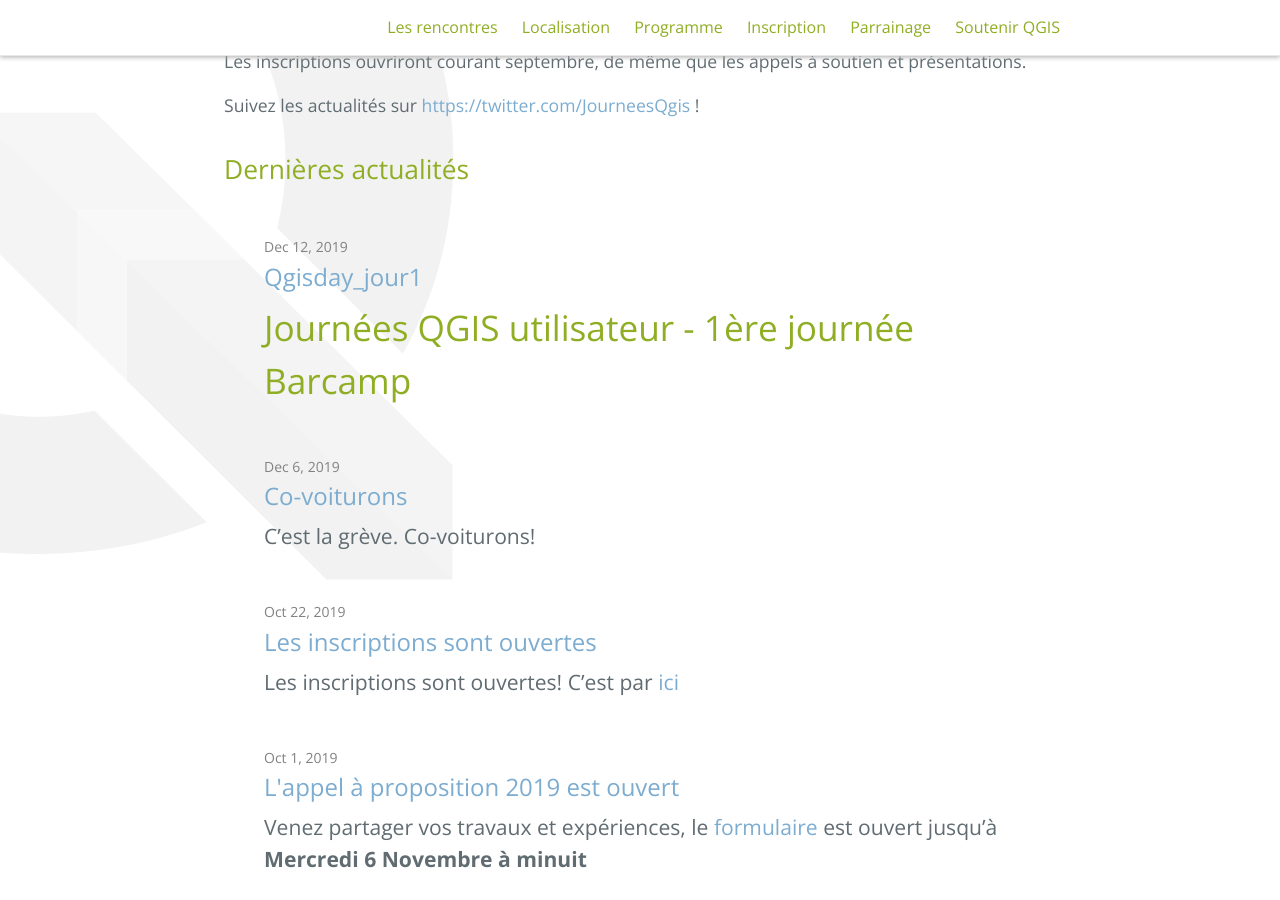
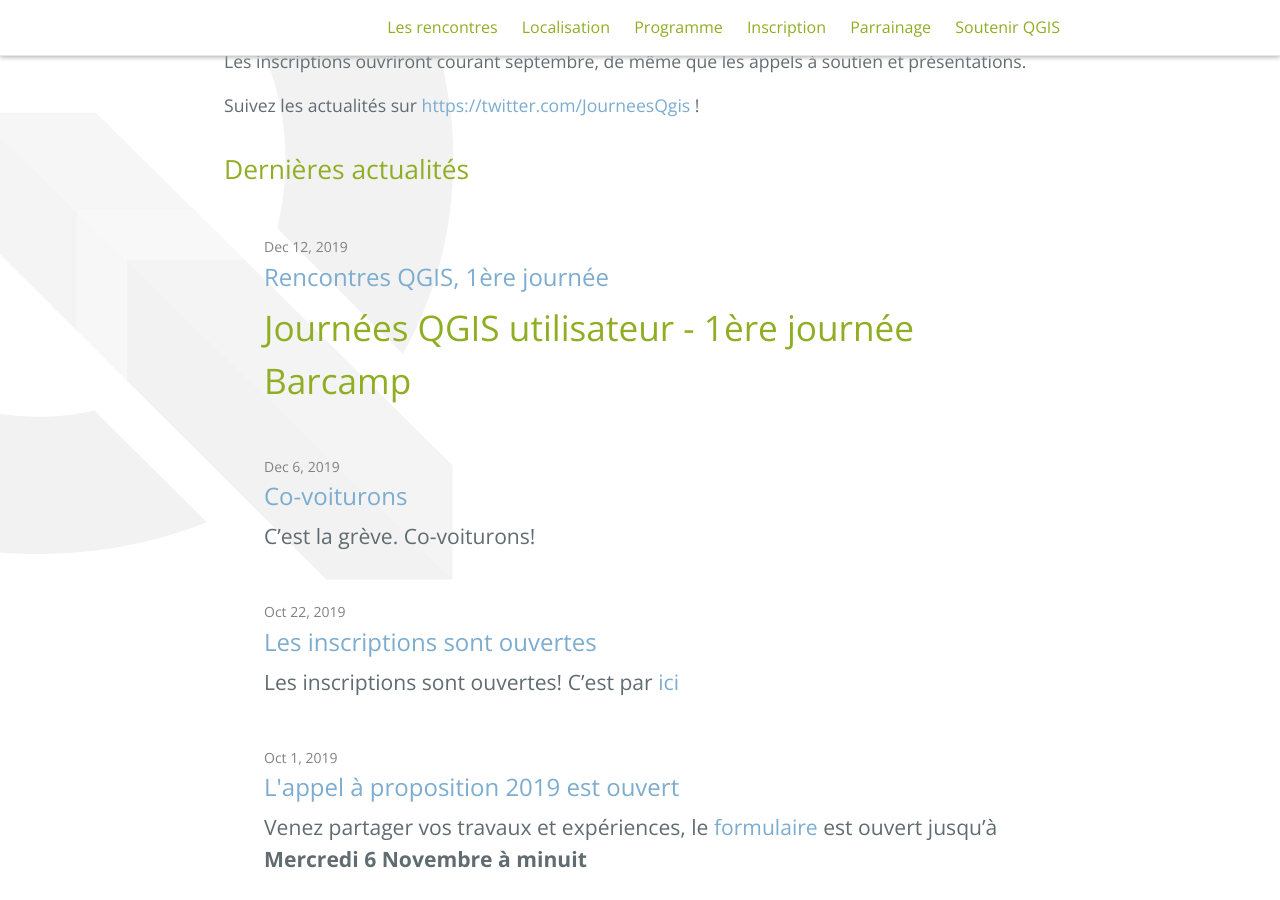
Before and after one commit to OSGeo-fr/QGIS-conf-fr-website, a Jekyll site: the page built from index.md, in a window 1280 px wide and 900 px high, scrolled down 719 px. Built offline with Jekyll 4.4.1, drawn with Linux system fonts in a browser that asks for light colours; the repository's description, which GitHub fills in, is left out.

Commit message:
Add header

```diff
--- a/_posts/2019-12-12-QGISDay_jour1.md
+++ b/_posts/2019-12-12-QGISDay_jour1.md
@@ -1,3 +1,9 @@
+---
+layout: post
+title: "Rencontres QGIS, 1ère journée"
+published: true
+---
+
 # Journées QGIS utilisateur - 1ère journée Barcamp
 
 
```
